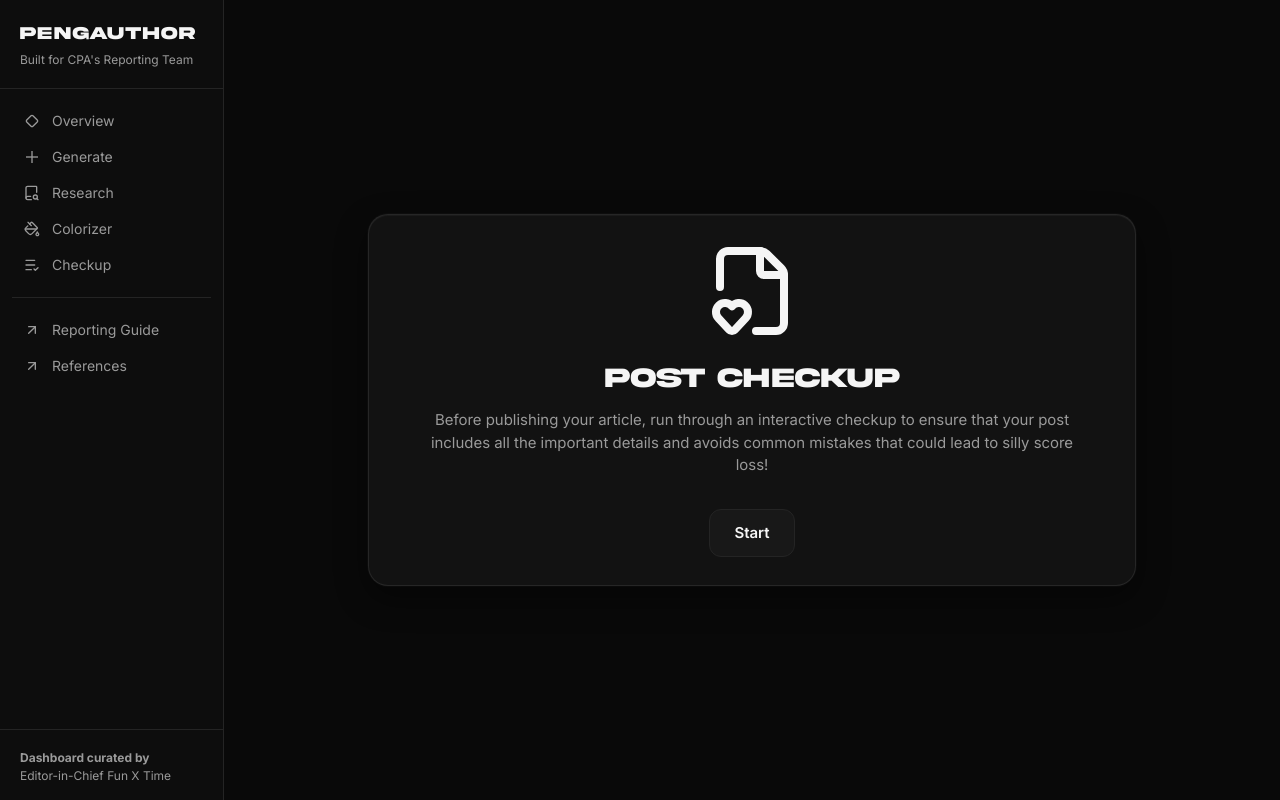
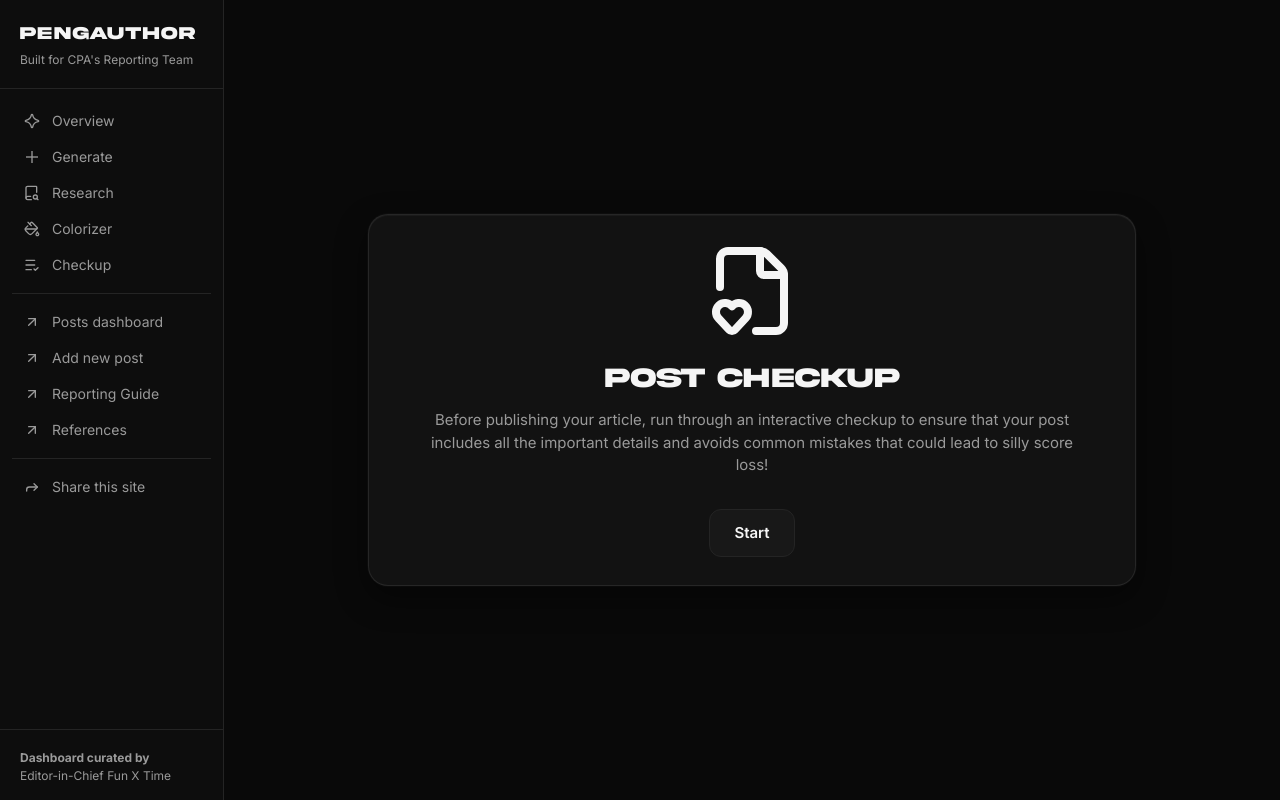
Before and after one commit to FunXTime/Pengauthor, a Next.js app: page /checkup in a window 1280 px wide. Built offline with nearby package versions, Linux system fonts and the light colour scheme.

Commit message:
v0.5.6
- Add external pages to sidebar
- Create component: ShareButton
- Replace icon: "overview"
- Add icon: "share"
- Update sidebar layout

```diff
--- a/app/layout.jsx
+++ b/app/layout.jsx
@@ -1,9 +1,10 @@
 import localFont from "next/font/local";
 import Link from "next/link";
 import Icon from "@/components/Icon";
-import "./globals.css";
+import ShareButton from "@/components/ShareButton";
 import { Analytics } from "@vercel/analytics/next";
 import { SpeedInsights } from "@vercel/speed-insights/next";
+import "./globals.css";
 
 const syne = localFont({
   src: "../fonts/Syne.ttf",
@@ -71,6 +72,8 @@ const LISTED_PAGES = [
 ];
 
 const EXTERNAL_PAGES = [
+  { label: "Posts dashboard", href: "https://cparmies.org/wp-admin/edit.php" },
+  { label: "Add new post", href: "https://cparmies.org/wp-admin/post-new.php?post_title=Untitled+Post&content=Replace+this+paragraph+with+real+content.+Try+using+Pengauthor%27s+boilerplate+generator%21" },
   { label: "Reporting Guide", href: "https://cparmies.org/reporting-guide" },
   { label: "References", href: "https://docs.google.com/spreadsheets/d/1SlH7i96flqBZwUM7CM1hj5MjzTLiTeuAtyTEfyJX_fA/edit?usp=sharing" }
 ];
@@ -104,7 +107,7 @@ export default function RootLayout({ children }) {
                 ))}
               </ul>
 
-              <hr className="my-4 border-edge" />
+              <hr className="my-3 border-edge" />
 
               <ul className="space-y-1">
                 {EXTERNAL_PAGES.map((item) => (
@@ -121,6 +124,15 @@ export default function RootLayout({ children }) {
                   </li>
                 ))}
               </ul>
+
+              <hr className="my-3 border-edge" />
+
+              <ul className="space-y-1">
+                <li>
+                  <ShareButton />
+                </li>
+              </ul>
+
             </nav>
 
             <div className="border-t border-edge px-5 py-4">
--- a/components/Icon.jsx
+++ b/components/Icon.jsx
@@ -20,11 +20,9 @@ export default function Icon({
         <svg
           className={svgClassName}
           viewBox="0 0 24 24"
-          fill="none"
-          stroke="currentColor"
-          strokeWidth="2"
+          {...svgProps}
         >
-          <path d="M12 3.5c.5 0 1 .2 1.4.6l6.5 6.5c.8.8.8 2 0 2.8l-6.5 6.5c-.4.4-.9.6-1.4.6s-1-.2-1.4-.6l-6.5-6.5c-.8-.8-.8-2 0-2.8l6.5-6.5c.4-.4.9-.6 1.4-.6Z" />
+          <path d="M12.983 21.186a1 1 0 0 1-1.966 0 10 10 0 0 0-8.203-8.203 1 1 0 0 1 0-1.966 10 10 0 0 0 8.203-8.203 1 1 0 0 1 1.966 0 10 10 0 0 0 8.203 8.203 1 1 0 0 1 0 1.966 10 10 0 0 0-8.203 8.203" />
         </svg>
       );
 
@@ -79,6 +77,18 @@ export default function Icon({
         >
           <path d="M7 17 17 7" />
           <path d="M7 7h10v10" />
+        </svg>
+      );
+
+    case "share":
+      return (
+        <svg
+          className={svgClassName}
+          viewBox="0 0 24 24"
+          {...svgProps}
+        >
+          <path d="m15 17 5-5-5-5" />
+          <path d="M4 18v-2a4 4 0 0 1 4-4h12" />
         </svg>
       );
 
--- /dev/null
+++ b/components/ShareButton.jsx
@@ -0,0 +1,30 @@
+"use client";
+
+import Icon from "@/components/Icon";
+
+export default function ShareButton() {
+  async function handleClick() {
+    if (navigator.share) {
+      try {
+        await navigator.share({
+          title: document.title,
+          text: "Access the Pengauthor utility at this link.",
+          url: window.location.href
+        });
+      } catch {}
+    } else {
+      await navigator.clipboard.writeText(window.location.href);
+    }
+  }
+
+  return (
+    <a
+      type="button"
+      onClick={handleClick}
+      className="flex w-full items-center gap-3 rounded-xl px-3 py-1.5 text-sm text-faint transition-all hover:bg-panel-raised hover:text-ink cursor-pointer"
+    >
+      <Icon name="share" />
+      <span>Share this site</span>
+    </a>
+  );
+}
--- a/package.json
+++ b/package.json
@@ -3,7 +3,7 @@
   "description": "CPA Media Department's premier writing tool",
   "author": "Fun X Time",
   "license": "MIT",
-  "version": "0.5.5",
+  "version": "0.5.6",
   "private": true,
   "scripts": {
     "dev": "next dev",
```
Also changed, not shown: 1 other file (tests, documents, lock files or other folders).
